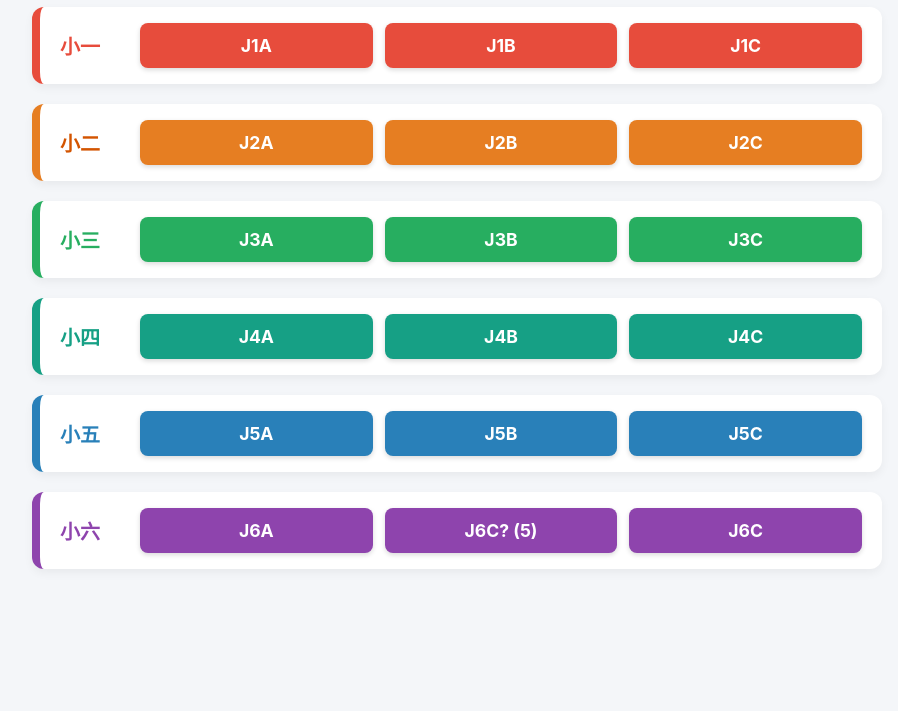
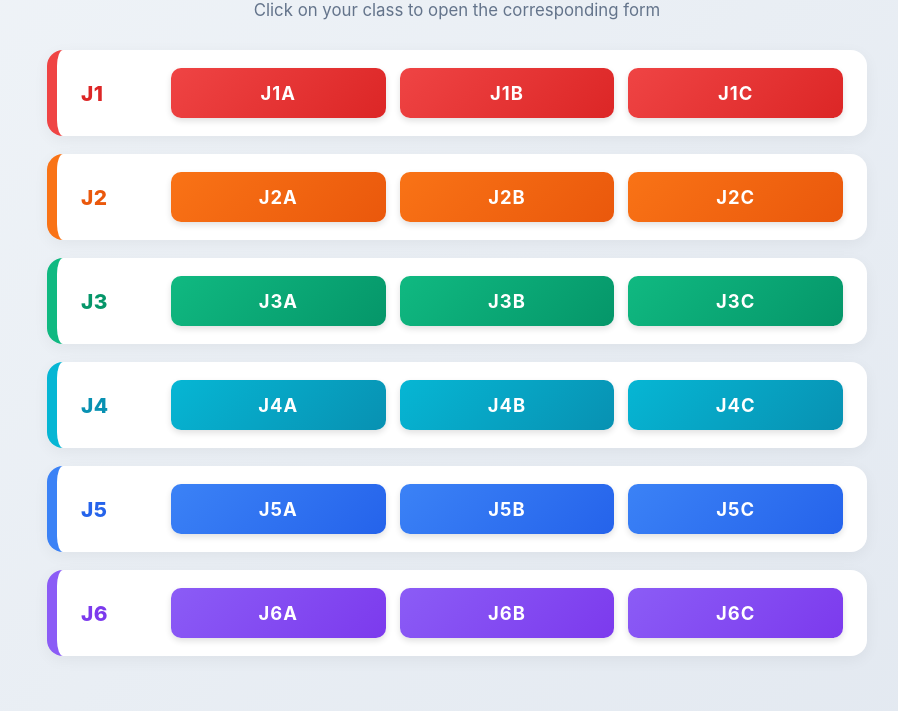
Before and after one commit to kinkincody/DeliaMK_Honework_Record_System, a plain HTML site: page Index.html in a window 1280 px wide. Shown: the part 89-800 px from the top of the page, without its empty margins (183-1081 px from the left). Drawn offline with Linux system fonts and the light colour scheme.

Commit message:
Update Index.html

```diff
--- a/Index.html
+++ b/Index.html
@@ -1,9 +1,9 @@
 <!DOCTYPE html>
-<html lang="zh-Hant">
+<html lang="en">
 <head>
     <meta charset="UTF-8">
     <meta name="viewport" content="width=device-width, initial-scale=1.0">
-    <title>各級表單連結導航</title>
+    <title>Homework Record Portal 2026-2027</title>
     <style>
         * {
             box-sizing: border-box;
@@ -12,134 +12,163 @@
         }
 
         body {
-            font-family: -apple-system, BlinkMacSystemFont, "Segoe UI", Roboto, "Microsoft JhengHei", sans-serif;
-            background-color: #f4f6f9;
-            color: #333;
-            padding: 30px 15px;
+            font-family: -apple-system, BlinkMacSystemFont, "Segoe UI", Roboto, Helvetica, Arial, sans-serif;
+            background: linear-gradient(135deg, #f0f4f8 0%, #e2e8f0 100%);
+            min-height: 100vh;
+            padding: 40px 16px;
             display: flex;
             flex-direction: column;
             align-items: center;
         }
 
+        .header-box {
+            text-align: center;
+            margin-bottom: 30px;
+        }
+
         h1 {
-            margin-bottom: 25px;
-            font-size: 1.8rem;
-            color: #2c3e50;
-            text-align: center;
+            font-size: 2.1rem;
+            color: #1e293b;
+            letter-spacing: 0.5px;
+            margin-bottom: 8px;
+            font-weight: 800;
+        }
+
+        p.subtitle {
+            color: #64748b;
+            font-size: 1.05rem;
         }
 
         .container {
             width: 100%;
-            max-width: 850px;
+            max-width: 820px;
             display: flex;
             flex-direction: column;
-            gap: 20px;
+            gap: 18px;
         }
 
-        /* 年級卡片區塊 */
         .grade-card {
             background: #ffffff;
-            border-radius: 12px;
-            padding: 16px 20px;
-            box-shadow: 0 4px 10px rgba(0, 0, 0, 0.05);
+            border-radius: 16px;
+            padding: 18px 24px;
+            box-shadow: 0 4px 15px rgba(0, 0, 0, 0.05);
             display: flex;
             align-items: center;
-            border-left: 8px solid transparent;
+            border-left: 10px solid transparent;
             gap: 20px;
+            transition: transform 0.2s ease, box-shadow 0.2s ease;
         }
 
-        .grade-title {
-            font-size: 1.25rem;
-            font-weight: bold;
-            min-width: 60px;
-            color: inherit;
+        .grade-card:hover {
+            transform: translateY(-2px);
+            box-shadow: 0 8px 20px rgba(0, 0, 0, 0.08);
+        }
+
+        .grade-label {
+            font-size: 1.3rem;
+            font-weight: 800;
+            min-width: 70px;
+            display: flex;
+            align-items: center;
+            letter-spacing: 0.5px;
         }
 
         .buttons-group {
-            display: flex;
-            flex-wrap: wrap;
-            gap: 12px;
+            display: grid;
+            grid-template-columns: repeat(3, 1fr);
+            gap: 14px;
             flex: 1;
         }
 
-        /* 班級按鈕共用樣式 */
         .class-btn {
-            flex: 1;
-            min-width: 90px;
-            text-align: center;
-            padding: 12px 16px;
-            border-radius: 8px;
+            display: flex;
+            align-items: center;
+            justify-content: center;
+            padding: 14px 16px;
+            border-radius: 10px;
             text-decoration: none;
             color: #ffffff;
             font-weight: 700;
-            font-size: 1.1rem;
-            box-shadow: 0 2px 5px rgba(0, 0, 0, 0.15);
-            transition: all 0.2s ease-in-out;
-            display: inline-block;
+            font-size: 1.15rem;
+            box-shadow: 0 3px 6px rgba(0, 0, 0, 0.12);
+            transition: all 0.2s cubic-bezier(0.4, 0, 0.2, 1);
+            letter-spacing: 1px;
         }
 
         .class-btn:hover {
-            transform: translateY(-2px);
-            box-shadow: 0 6px 12px rgba(0, 0, 0, 0.2);
-            filter: brightness(1.08);
+            transform: translateY(-3px) scale(1.02);
+            box-shadow: 0 6px 15px rgba(0, 0, 0, 0.2);
+            filter: brightness(1.1);
         }
 
         .class-btn:active {
             transform: translateY(0);
         }
 
-        /* ====== 各年級專屬顏色 ====== */
-        /* J1: 活力紅/珊瑚色 */
-        .grade-1 { border-left-color: #e74c3c; }
-        .grade-1 .grade-title { color: #e74c3c; }
-        .grade-1 .class-btn { background-color: #e74c3c; }
+        /* Grade Themes */
+        /* J1: Bright Red */
+        .grade-1 { border-left-color: #ef4444; }
+        .grade-1 .grade-label { color: #dc2626; }
+        .grade-1 .class-btn { background: linear-gradient(135deg, #ef4444, #dc2626); }
 
-        /* J2: 陽光橙 */
-        .grade-2 { border-left-color: #e67e22; }
-        .grade-2 .grade-title { color: #d35400; }
-        .grade-2 .class-btn { background-color: #e67e22; }
+        /* J2: Bright Orange */
+        .grade-2 { border-left-color: #f97316; }
+        .grade-2 .grade-label { color: #ea580c; }
+        .grade-2 .class-btn { background: linear-gradient(135deg, #f97316, #ea580c); }
 
-        /* J3: 翡翠綠 */
-        .grade-3 { border-left-color: #27ae60; }
-        .grade-3 .grade-title { color: #27ae60; }
-        .grade-3 .class-btn { background-color: #27ae60; }
+        /* J3: Emerald Green */
+        .grade-3 { border-left-color: #10b981; }
+        .grade-3 .grade-label { color: #059669; }
+        .grade-3 .class-btn { background: linear-gradient(135deg, #10b981, #059669); }
 
-        /* J4: 湖水藍 / 青色 */
-        .grade-4 { border-left-color: #16a085; }
-        .grade-4 .grade-title { color: #16a085; }
-        .grade-4 .class-btn { background-color: #16a085; }
+        /* J4: Cyan Blue */
+        .grade-4 { border-left-color: #06b6d4; }
+        .grade-4 .grade-label { color: #0891b2; }
+        .grade-4 .class-btn { background: linear-gradient(135deg, #06b6d4, #0891b2); }
 
-        /* J5: 經典深藍 */
-        .grade-5 { border-left-color: #2980b9; }
-        .grade-5 .grade-title { color: #2980b9; }
-        .grade-5 .class-btn { background-color: #2980b9; }
+        /* J5: Royal Blue */
+        .grade-5 { border-left-color: #3b82f6; }
+        .grade-5 .grade-label { color: #2563eb; }
+        .grade-5 .class-btn { background: linear-gradient(135deg, #3b82f6, #2563eb); }
 
-        /* J6: 典雅紫 */
-        .grade-6 { border-left-color: #8e44ad; }
-        .grade-6 .grade-title { color: #8e44ad; }
-        .grade-6 .class-btn { background-color: #8e44ad; }
+        /* J6: Purple */
+        .grade-6 { border-left-color: #8b5cf6; }
+        .grade-6 .grade-label { color: #7c3aed; }
+        .grade-6 .class-btn { background: linear-gradient(135deg, #8b5cf6, #7c3aed); }
 
-        /* 手機版排版優化 */
         @media (max-width: 600px) {
             .grade-card {
                 flex-direction: column;
-                align-items: flex-start;
+                align-items: stretch;
+                padding: 16px;
                 gap: 12px;
             }
+            .grade-label {
+                text-align: center;
+                justify-content: center;
+            }
             .buttons-group {
-                width: 100%;
+                grid-template-columns: repeat(3, 1fr);
+                gap: 8px;
+            }
+            .class-btn {
+                padding: 12px 8px;
+                font-size: 1rem;
             }
         }
     </style>
 </head>
 <body>
 
-    <h1>📋 各班級表單快速通道</h1>
+    <div class="header-box">
+        <h1>Homework Record Portal 2026-2027</h1>
+        <p class="subtitle">Click on your class to open the corresponding form</p>
+    </div>
 
     <div class="container">
-        <!-- 一年級 -->
+        <!-- Grade 1 -->
         <div class="grade-card grade-1">
-            <div class="grade-title">小一</div>
+            <div class="grade-label">J1</div>
             <div class="buttons-group">
                 <a href="https://forms.gle/z2oAKse6rG5mg8sD9" target="_blank" class="class-btn">J1A</a>
                 <a href="https://forms.gle/riK2nKaTG68pajvR7" target="_blank" class="class-btn">J1B</a>
@@ -147,9 +176,9 @@
             </div>
         </div>
 
-        <!-- 二年級 -->
+        <!-- Grade 2 -->
         <div class="grade-card grade-2">
-            <div class="grade-title">小二</div>
+            <div class="grade-label">J2</div>
             <div class="buttons-group">
                 <a href="https://forms.gle/4YxjnSUq9vrY1g627" target="_blank" class="class-btn">J2A</a>
                 <a href="https://forms.gle/oFgCXuJUFrLkouXh7" target="_blank" class="class-btn">J2B</a>
@@ -157,9 +186,9 @@
             </div>
         </div>
 
-        <!-- 三年級 -->
+        <!-- Grade 3 -->
         <div class="grade-card grade-3">
-            <div class="grade-title">小三</div>
+            <div class="grade-label">J3</div>
             <div class="buttons-group">
                 <a href="https://forms.gle/tgdzemYRuBv3pskN9" target="_blank" class="class-btn">J3A</a>
                 <a href="https://forms.gle/ZKL3MBnt5WxuD2Ns6" target="_blank" class="class-btn">J3B</a>
@@ -167,9 +196,9 @@
             </div>
         </div>
 
-        <!-- 四年級 -->
+        <!-- Grade 4 -->
         <div class="grade-card grade-4">
-            <div class="grade-title">小四</div>
+            <div class="grade-label">J4</div>
             <div class="buttons-group">
                 <a href="https://forms.gle/K63HmsEjiRTR8wPEA" target="_blank" class="class-btn">J4A</a>
                 <a href="https://forms.gle/ADq6doQ5VPmVq7Yx6" target="_blank" class="class-btn">J4B</a>
@@ -177,9 +206,9 @@
             </div>
         </div>
 
-        <!-- 五年級 -->
+        <!-- Grade 5 -->
         <div class="grade-card grade-5">
-            <div class="grade-title">小五</div>
+            <div class="grade-label">J5</div>
             <div class="buttons-group">
                 <a href="https://forms.gle/ZHvCL1mbhf4J99nx5" target="_blank" class="class-btn">J5A</a>
                 <a href="https://forms.gle/FKhhW5ibeXXVP57i9" target="_blank" class="class-btn">J5B</a>
@@ -187,12 +216,12 @@
             </div>
         </div>
 
-        <!-- 六年級 -->
+        <!-- Grade 6 -->
         <div class="grade-card grade-6">
-            <div class="grade-title">小六</div>
+            <div class="grade-label">J6</div>
             <div class="buttons-group">
                 <a href="https://forms.gle/rfRTbH6zsRPbdP9N8" target="_blank" class="class-btn">J6A</a>
-                <a href="https://forms.gle/zjVZZa5AeE21BF69A" target="_blank" class="class-btn">J6C? (5)</a>
+                <a href="https://forms.gle/zjVZZa5AeE21BF69A" target="_blank" class="class-btn">J6B</a>
                 <a href="https://forms.gle/8biQMZ8oQ7NmvsVq8" target="_blank" class="class-btn">J6C</a>
             </div>
         </div>
```
